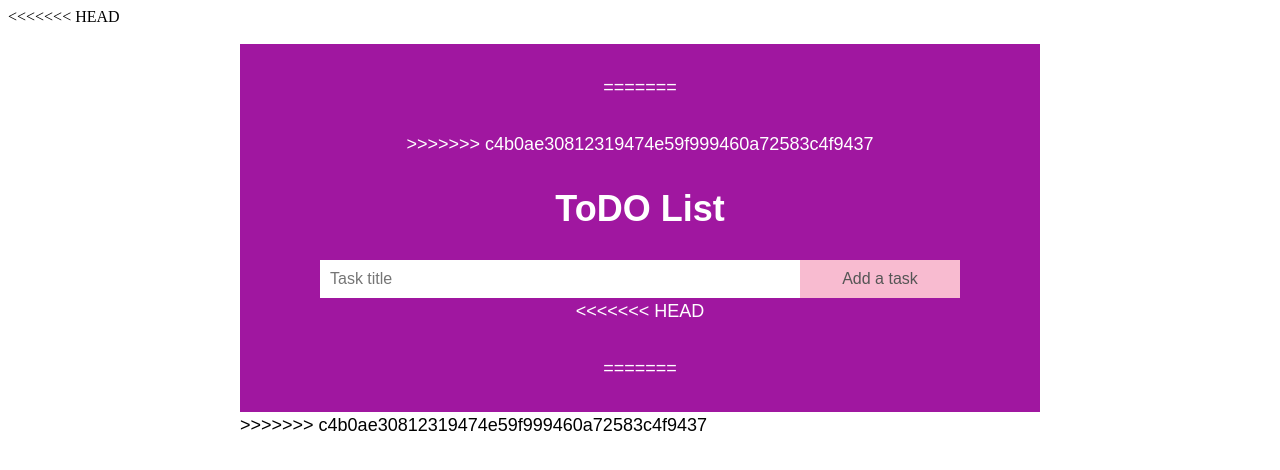
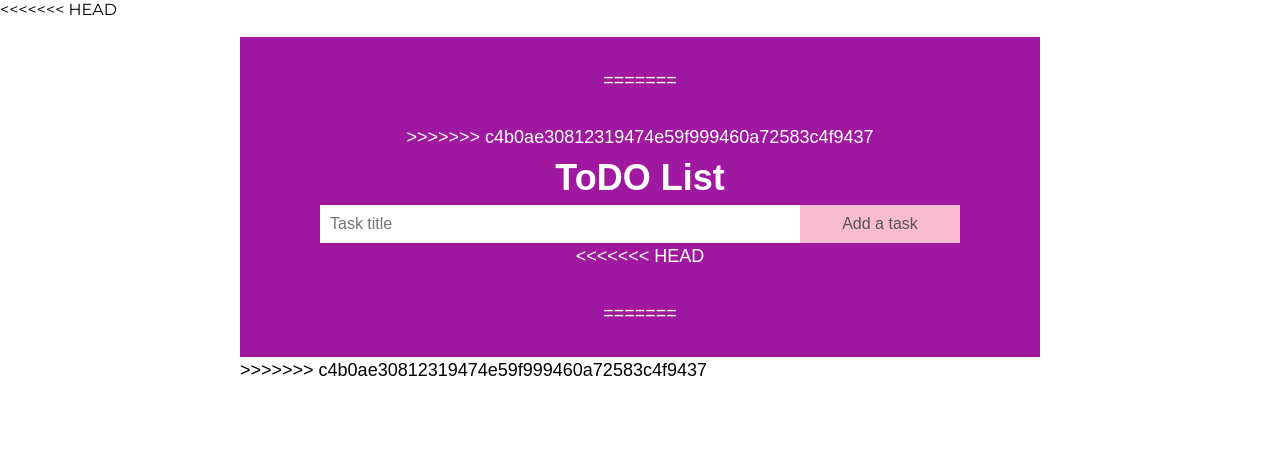
Before and after one commit to LinhLe2307/Todo_App_Group_Symfony, a Symfony app: template templates/crud/index.html.twig in a window 1280 px wide. Shown: the top 470 px of the page. Run offline with Twig, Linux system fonts and the light colour scheme; the template is opened without the code that fills it, so the values that code supplies are empty; some libraries are stand-ins or nearby versions.

Commit message:
Minor style changes

```diff
--- a/public/styles/app.css
+++ b/public/styles/app.css
@@ -1,6 +1,12 @@
+@import url('https://fonts.googleapis.com/css2?family=Montserrat:wght@100;400;500;900&display=swap');
 /* Include the padding and border in an element's total width and height */
 * {
   box-sizing: border-box;
+  margin: 0;
+}
+
+body {
+  font-family: 'Montserrat', sans-serif;
 }
 
 /* Remove margins and padding from the list */
@@ -16,12 +22,14 @@ ul li {
   position: relative;
   padding: 12px 8px 12px 40px;
   background: #eee;
-  font-size: 18px;
-  transition: 0.2s;
   -webkit-user-select: none;
   -moz-user-select: none;
   -ms-user-select: none;
   user-select: none;
+}
+
+ul li a {
+  text-decoration: none;
 }
 
 /* Set all odd list items to a different color (zebra-stripes) */
@@ -42,7 +50,7 @@ ul li.checked {
 
 /* Add a "checked" mark when clicked on */
 ul li.checked::before {
-  content: "";
+  content: '';
   position: absolute;
   border-color: green;
   border-style: solid;
@@ -57,6 +65,7 @@ ul li.checked::before {
 /* Style the close button */
 .close {
   position: absolute;
+  color: gray;
   right: 0;
   top: 0;
   padding: 12px 16px 12px 16px;
@@ -77,7 +86,7 @@ ul li.checked::before {
 
 /* Clear floats after the header */
 .header:after {
-  content: "";
+  content: '';
   display: table;
   clear: both;
 }
@@ -103,7 +112,7 @@ input {
   text-align: center;
   font-size: 16px;
   cursor: pointer;
-  transition: 0.3s;
+  /* transition: 0.3s; */
   border-radius: 0;
   border: none;
 }
```
